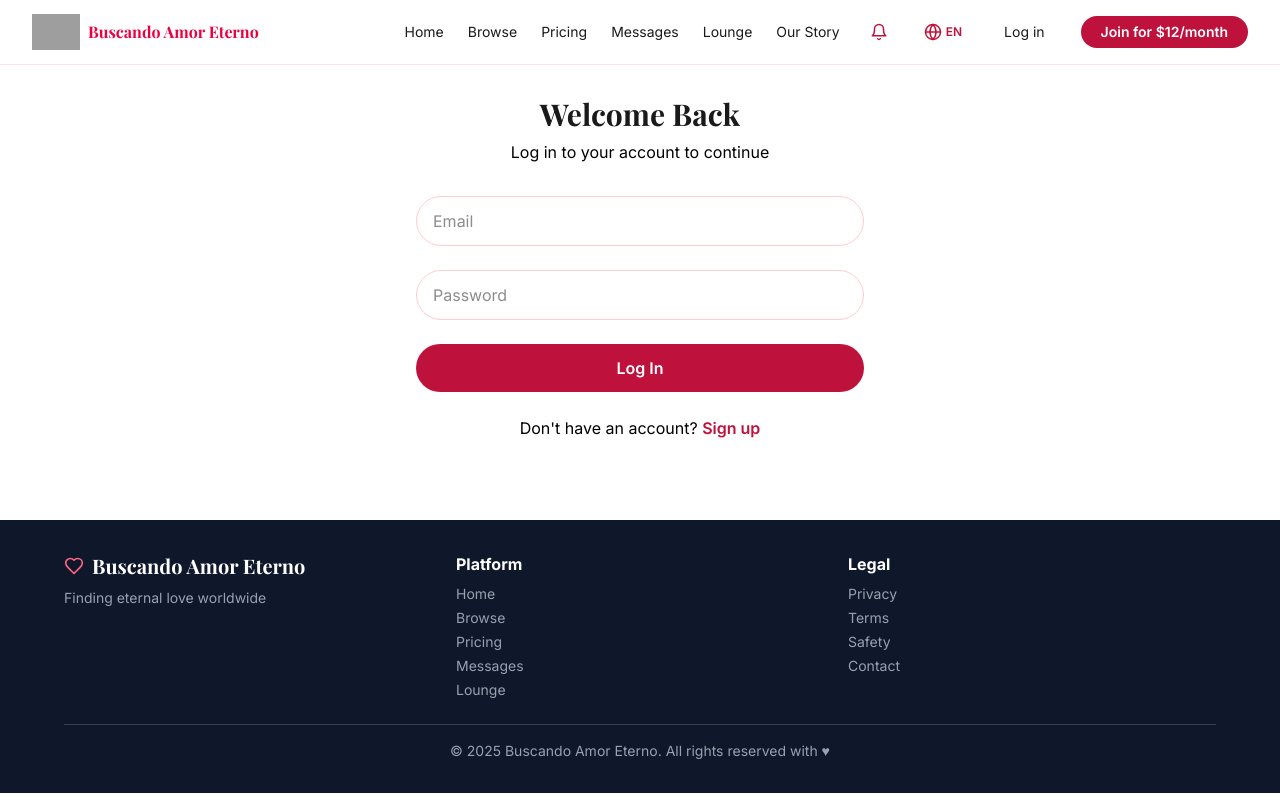
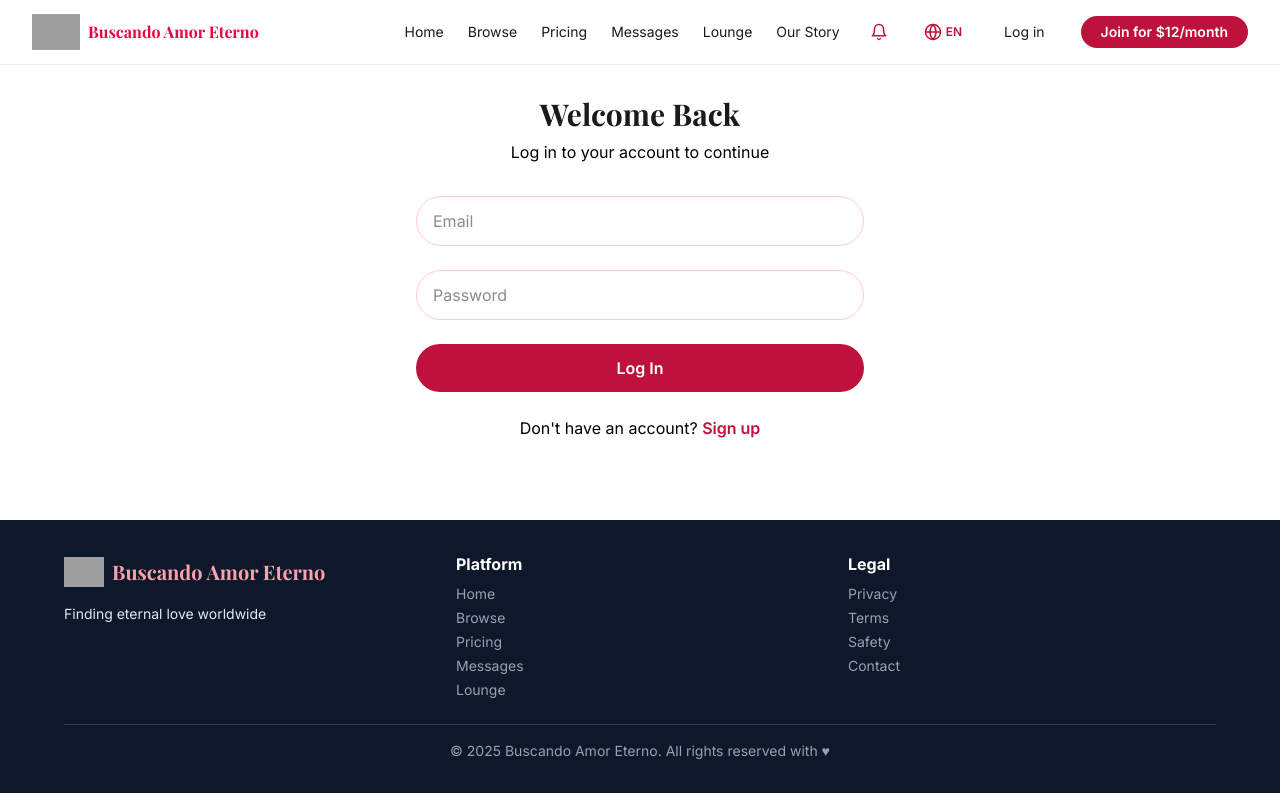
Before and after one commit to davisbryan595-lang/buscando-amor-eterno, a Next.js app: page /login in a window 1280 px wide. Built offline with nearby package versions, Linux system fonts and the light colour scheme; grey boxes are pictures that could not be loaded; a web font is replaced by a local one.

Commit message:
Add logo and brighten footer text colors
cgen-3bfd85ae068f491789517ccf741519a4

```diff
--- a/components/footer.tsx
+++ b/components/footer.tsx
@@ -51,10 +51,17 @@ export default function Footer() {
               if (el) columnsRef.current[0] = el
             }}
           >
-            <h3 className="text-lg md:text-xl font-playfair font-bold mb-2 flex items-center gap-2 text-white">
-              <Heart className="text-rose-400 flex-shrink-0" size={20} /> Buscando Amor Eterno
-            </h3>
-            <p className="text-xs md:text-sm text-gray-400">{t('footer.tagline')}</p>
+            <div className="flex items-center gap-2 mb-3">
+              <img
+                src="https://cdn.builder.io/api/v1/image/assets%2F5517f718aa7348e88214250292563028%2F09ca0588ac3741678f0d49e142dede0b?format=webp&width=800"
+                alt="Buscando Amor Eterno Logo"
+                className="h-8 w-8 md:h-10 md:w-10 object-contain flex-shrink-0"
+              />
+              <h3 className="text-lg md:text-xl font-playfair font-bold text-rose-300">
+                Buscando Amor Eterno
+              </h3>
+            </div>
+            <p className="text-xs md:text-sm text-slate-200">{t('footer.tagline')}</p>
           </div>
 
           <div
```
